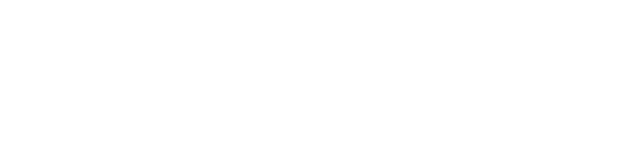
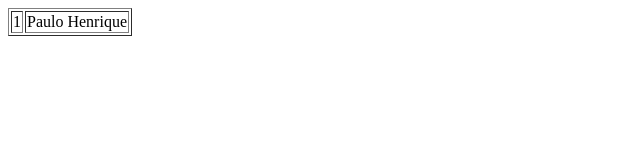
Before and after one commit to prof-ewerton/2024-2-GC-atividade2, a plain HTML site: page index.html in a window 1280 px wide. Shown: the whole page, without its empty margins (0-640 px from the left). Drawn offline with Linux system fonts and the light colour scheme.

Commit message:
Add files via upload

```diff
--- a/index.html
+++ b/index.html
@@ -7,5 +7,10 @@
 </head>
 <body>
 
+    <table border ="1">
+    <tr>
+        <td>1</td><td>Paulo Henrique</td>
+    </tr>
+</table>
 </body>
 </html>
```
